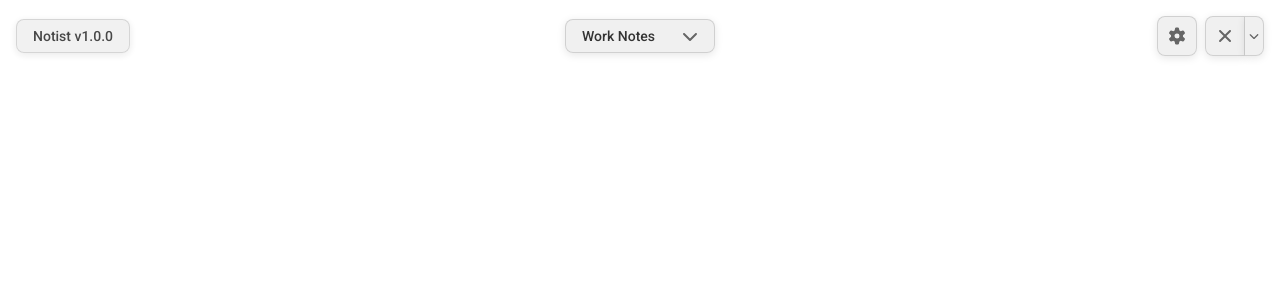
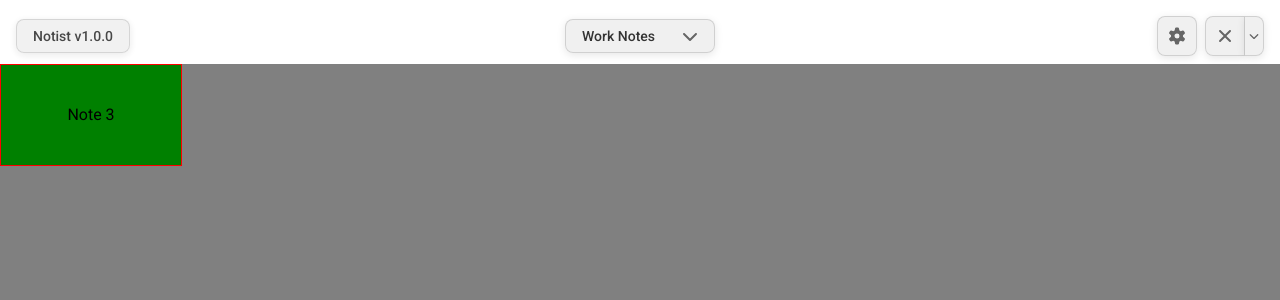
Before and after one commit to Knyrps/Notist, a Vue app in the folder Notist.Frontend/: page / in a window 1280 px wide. Shown: the top 300 px of the page. Built offline with nearby package versions, Linux system fonts and the light colour scheme.

Commit message:
Remove ignored files from repo

```diff
--- a/Notist.Frontend/src/App.vue
+++ b/Notist.Frontend/src/App.vue
@@ -1,14 +1,14 @@
 <script setup lang="ts">
-import AppGrid from "./components/AppGrid.vue";
-import Header from "./components/header/Header.vue";
-import WindowContainer from "./components/windows/WindowContainer.vue";
-import AlertContainer from "./components/feedback/AlertContainer.vue";
+import Stage from "@/components/Stage.vue";
+import Header from "@/components/header/Header.vue";
+import WindowContainer from "@/components/windows/WindowContainer.vue";
+import AlertContainer from "@/components/feedback/AlertContainer.vue";
 </script>
 
 <template>
     <Header></Header>
     <main>
-        <AppGrid></AppGrid>
+        <Stage></Stage>
     </main>
     <WindowContainer />
     <AlertContainer />
--- a/Notist.Frontend/src/components/AppGrid.vue
+++ /dev/null
@@ -1,5 +0,0 @@
-<script setup lang="ts"></script>
-
-<template></template>
-
-<style scoped></style>
--- /dev/null
+++ b/Notist.Frontend/src/components/Stage.vue
@@ -0,0 +1,195 @@
+<template>
+    <div class="stage droppable" :ondrop="drop" :ondragover="dragOver">
+        <div draggable="true" :ondragstart="dragStart" id="note-1" class="note">
+            Note 1
+        </div>
+        <div draggable="true" :ondragstart="dragStart" id="note-2" class="note">
+            Note 2
+        </div>
+        <div draggable="true" :ondragstart="dragStart" id="note-3" class="note">
+            Note 3
+        </div>
+    </div>
+</template>
+
+<script setup lang="ts">
+type DragEventData = {
+    id: string;
+    position: {
+        x: number;
+        y: number;
+    };
+    originalPosition?: {
+        x: number;
+        y: number;
+    };
+    originalOpacity: string;
+};
+
+function handleWindowDrop(event: DragEvent) {
+    // Only handle if not dropped on a droppable area
+    const droppable =
+        (event.target as HTMLElement)?.classList?.contains("droppable") ||
+        (event.target as HTMLElement)?.closest?.(".droppable");
+    if (droppable) {
+        return;
+    }
+
+    event.preventDefault();
+    const data: DragEventData | null = event.dataTransfer
+        ? JSON.parse(event.dataTransfer.getData("text/json"))
+        : null;
+    if (!data) {
+        return;
+    }
+
+    const draggableElement = document.getElementById(data.id);
+    if (!draggableElement) {
+        return;
+    }
+
+    // Clear the safety timer since we have a proper drop
+    if (draggableElement.dataset.safetyTimer) {
+        clearTimeout(parseInt(draggableElement.dataset.safetyTimer));
+        delete draggableElement.dataset.safetyTimer;
+    }
+
+    // Reset element to its original position (or hide, or any fallback logic)
+    draggableElement.style.opacity = data.originalOpacity || "1";
+    draggableElement.style.left = data.originalPosition?.x + "px";
+    draggableElement.style.top = data.originalPosition?.y + "px";
+
+    event.dataTransfer?.clearData();
+}
+
+window.addEventListener("drop", handleWindowDrop);
+window.addEventListener("dragover", (e) => e.preventDefault());
+
+function dragStart(event: DragEvent) {
+    if (!event.dataTransfer) return;
+
+    const el = event.target as HTMLElement;
+    const rect = el.getBoundingClientRect();
+
+    const offsetX = event.clientX - rect.left;
+    const offsetY = event.clientY - rect.top;
+
+    const originalX = rect.left;
+    const originalY = rect.top;
+
+    const copyOfElement = el.cloneNode(true) as HTMLElement;
+    copyOfElement.style.position = "absolute";
+    copyOfElement.style.top = "-9999px";
+    copyOfElement.style.left = "-9999px";
+    document.body.appendChild(copyOfElement);
+
+    // Get computed opacity or default to "1" if not set
+    const initialOpacity = el.style.opacity || "1";
+    el.style.opacity = "0";
+
+    const dragEventData: DragEventData = {
+        id: el.id,
+        position: { x: offsetX, y: offsetY },
+        originalOpacity: initialOpacity,
+        originalPosition: { x: originalX, y: originalY },
+    };
+
+    // Set up dragend event listener to restore visibility if drop doesn't occur
+    const handleDragEnd = () => {
+        if (el.style.opacity === "0") {
+            el.style.opacity = initialOpacity;
+        }
+        // Clean up the event listener
+        el.removeEventListener("dragend", handleDragEnd);
+    };
+
+    el.addEventListener("dragend", handleDragEnd);
+
+    event.dataTransfer.setDragImage(copyOfElement, offsetX, offsetY);
+    event.dataTransfer.effectAllowed = "move";
+    event.dataTransfer.setData("text/json", JSON.stringify(dragEventData));
+
+    setTimeout(() => document.body.removeChild(copyOfElement), 0);
+}
+
+function drop(event: DragEvent) {
+    event.preventDefault();
+
+    const data: DragEventData | null = event.dataTransfer
+        ? JSON.parse(event.dataTransfer.getData("text/json"))
+        : null;
+    if (!data) {
+        return;
+    }
+
+    const draggableElement = document.getElementById(data.id);
+    if (!draggableElement) {
+        return;
+    }
+
+    let dropzone = event.target as HTMLElement;
+
+    // allow dropping while the cursor is still over dragged element
+    if (dropzone == draggableElement) {
+        let maxIterations = 10;
+        while (!dropzone.classList.contains("droppable") && maxIterations > 0) {
+            dropzone = dropzone.parentElement as HTMLElement;
+            maxIterations--;
+        }
+    }
+
+    dropzone.appendChild(draggableElement);
+    draggableElement.style.opacity = data.originalOpacity || "1";
+
+    const { x: offsetX, y: offsetY } = data.position;
+    const dropzoneRect = dropzone.getBoundingClientRect();
+
+    const position: { x: number; y: number } = {
+        x: event.clientX - dropzoneRect.left - offsetX,
+        y: event.clientY - dropzoneRect.top - offsetY,
+    };
+
+    if (position.x + draggableElement.offsetWidth > dropzone.offsetWidth) {
+        position.x = dropzone.offsetWidth - draggableElement.offsetWidth;
+    }
+
+    if (position.y + draggableElement.offsetHeight > dropzone.offsetHeight) {
+        position.y = dropzone.offsetHeight - draggableElement.offsetHeight;
+    }
+
+    if (position.x < 0) position.x = 0;
+    if (position.y < 0) position.y = 0;
+
+    draggableElement.style.left = position.x + "px";
+    draggableElement.style.top = position.y + "px";
+
+    event.dataTransfer?.clearData();
+}
+
+function dragOver(event: DragEvent) {
+    event.preventDefault();
+}
+</script>
+
+<style scoped>
+.stage {
+    height: 100%;
+    width: 100%;
+    display: flex;
+    position: relative;
+
+    /* debug props */
+    background: grey;
+}
+
+.note {
+    position: absolute;
+    border: red solid 1px;
+    background: green;
+    height: 100px;
+    width: 180px;
+    display: flex;
+    justify-content: center;
+    align-items: center;
+}
+</style>
```
Also changed, not shown: Notist.Frontend/src/components/KeybindInput.vue (added), Notist.Frontend/src/components/Window.vue (added), Notist.Frontend/src/components/windows/SettingsWindow.vue (added), Notist.Frontend/src/lib/settingsService-new.ts (added), 1 other file (tests, documents, lock files or other folders).
